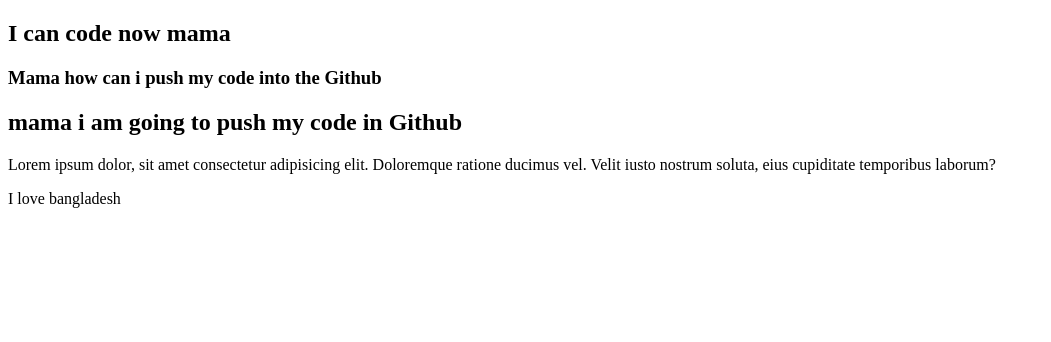
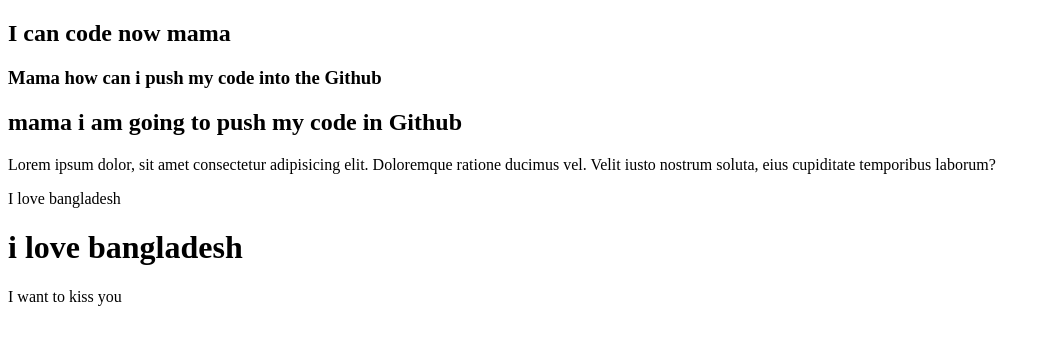
Before and after one commit to rakibal123/my-second-repo, a plain HTML site: page index.html in a window 1280 px wide. Shown: the whole page, without its empty margins (0-1051 px from the left). Drawn offline with Linux system fonts and the light colour scheme.

```diff
--- a/index.html
+++ b/index.html
@@ -12,5 +12,9 @@
     <h2>mama i am going to push my code in Github</h2>
     <p>Lorem ipsum dolor, sit amet consectetur adipisicing elit. Doloremque ratione ducimus vel. Velit iusto nostrum soluta, eius cupiditate temporibus laborum?</p>
     <p>I love bangladesh</p>
+    <div>
+        <h1>i love bangladesh</h1>
+        <p>I want to kiss you</p>
+    </div>
 </body>
 </html>
```
